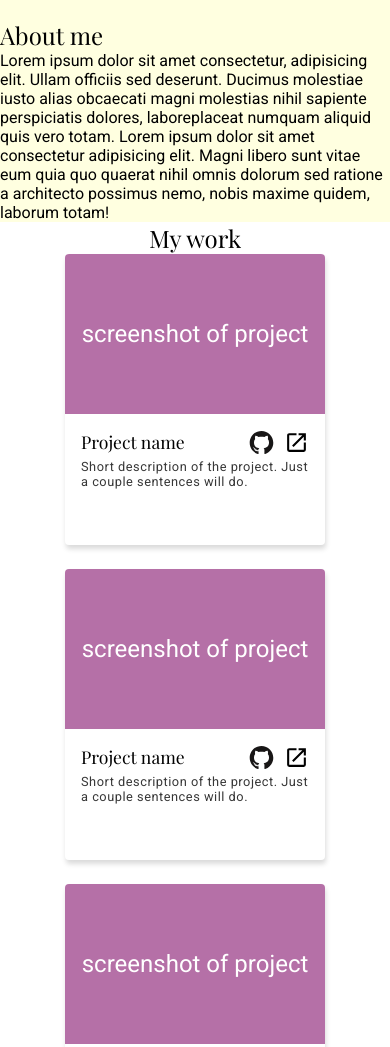
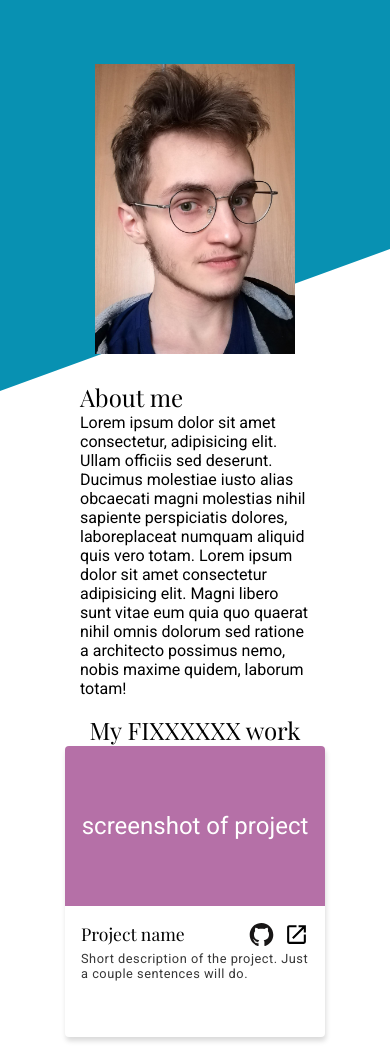
Before and after one commit to twentysixhugs/personal-portfolio, a plain HTML site: page index.html in a window 390 px wide. Shown: the top 1047 px of the page. Drawn offline with nearby package versions, Linux system fonts and the light colour scheme.

Commit message:
Lay out items in About for all screen sizes

```diff
--- a/index.css
+++ b/index.css
@@ -28,8 +28,89 @@ body,
 /* About */
 
 .c-about {
-  background: lightyellow;
-  max-width: 1200px;
+  position: relative;
+  margin-top: 2rem;
+  max-width: 827px;
+  display: flex;
+  align-items: center;
+}
+
+.c-about__img {
+  object-fit: contain;
+  max-width: 320px;
+  float: left;
+}
+
+@media (max-width: 1200px) {
+  .c-about {
+    max-width: 495px;
+    margin-top: 4rem;
+    margin-inline: 4rem;
+  }
+
+  .c-about__spacer {
+    display: block;
+    width: 220px;
+    height: 220px;
+    float: left;
+  }
+
+  .c-about__img {
+    position: absolute;
+    max-width: 270px;
+    left: -50px;
+    top: -50px;
+  }
+}
+
+.c-about__info-wrapper {
+  min-height: 300px;
+  padding: 1rem;
+  padding-top: 1.7rem;
+  background: rgb(255, 255, 125);
+}
+
+@media (max-width: 600px) {
+  .c-about {
+    flex-flow: column;
+  }
+
+  .c-about__spacer {
+    display: none;
+  }
+
+  .c-about__info-wrapper {
+    background: none;
+  }
+
+  .c-about__img {
+    position: static;
+    width: 200px;
+    height: 290px;
+    object-fit: cover;
+  }
+}
+
+.background_shape--about {
+  position: absolute;
+  z-index: -1;
+  top: -150px;
+  width: 100%;
+  height: 470px;
+  background: #0891b2;
+  transform: skewY(-8deg);
+}
+
+@media (max-width: 1200px) {
+  .background_shape--about {
+    transform: skewY(-12deg);
+  }
+}
+
+@media (max-width: 600px) {
+  .background_shape--about {
+    transform: skewY(-20deg);
+  }
 }
 
 /* Projects */
--- a/index.html
+++ b/index.html
@@ -16,9 +16,11 @@
 <body>
 
   <main class="main">
+    <div class="background_shape--about"></div>
     <section class="c-about">
-      <img class="c-about__img" alt="">
+      <img class="c-about__img" alt="" src="./assets/about_img.jpg">
       <div class="c-about__info-wrapper">
+        <div class="c-about__spacer"></div>
         <h1 class="c-about__heading">About me</h1>
         <p class="c-about__para">Lorem ipsum dolor sit amet consectetur, adipisicing elit. Ullam officiis sed
           deserunt. Ducimus molestiae iusto alias obcaecati magni molestias nihil sapiente perspiciatis dolores,
@@ -27,10 +29,11 @@
           sunt vitae eum quia quo quaerat nihil omnis dolorum sed ratione a architecto possimus nemo, nobis maxime
           quidem,
           laborum totam!</p>
+
         <div class="c-about__icons"></div>
       </div>
     </section>
-    <h1 class="c-projects-list__heading">My work</h1>
+    <h1 class="c-projects-list__heading">My FIXXXXXX work</h1>
     <section class="c-projects-list">
       <div class="c-project">
         <div class="c-project__img">screenshot of project</div>
```
Also changed, not shown: assets/about_img.jpg (added).
